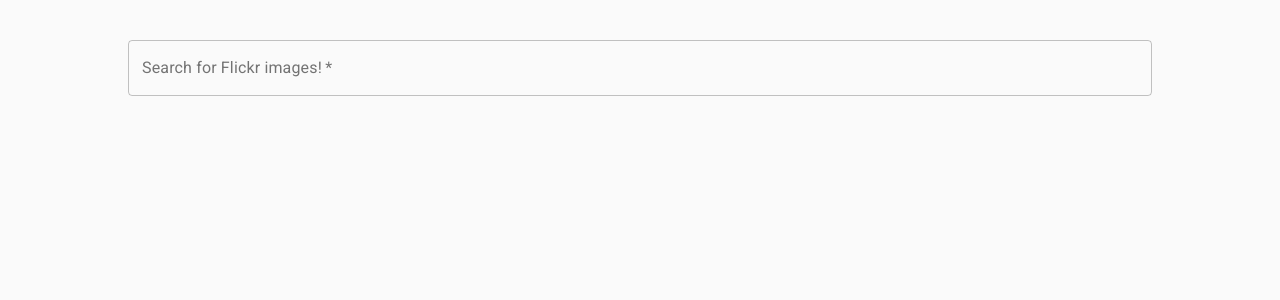
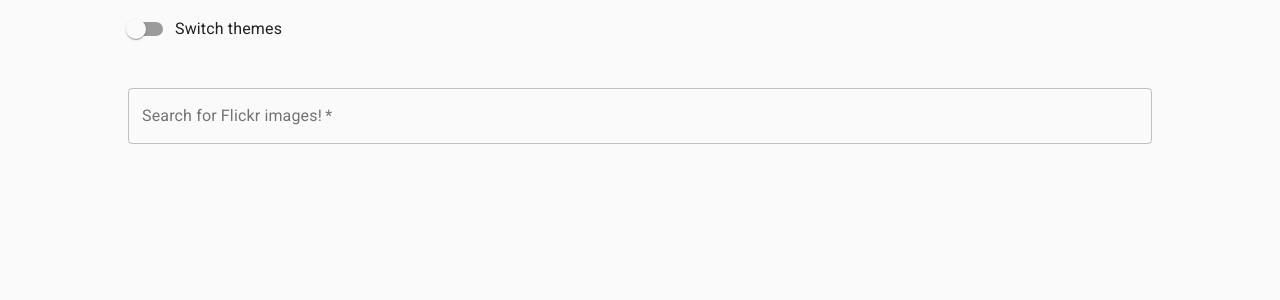
Before and after one commit to frogThanos/flickr-client, a React (Create React App) app: page / in a window 1280 px wide. Shown: the top 300 px of the page. Built offline with nearby package versions, Linux system fonts and the light colour scheme; what flickr-sdk would draw is missing.

Commit message:
add light and dark theme

```diff
--- a/src/App.tsx
+++ b/src/App.tsx
@@ -1,24 +1,45 @@
-import React, { FC } from 'react';
+import React, { FC, useState } from 'react';
 import { Provider } from 'react-redux';
 import CssBaseline from '@material-ui/core/CssBaseline';
+import { MuiThemeProvider, createMuiTheme } from "@material-ui/core/styles";
 import { store } from './redux';
 
 import Search from './components/Search';
 import Photos from './components/Photos';
 import Pagination from './components/Pagination';
 import LoadingIndicator from './components/LoadingIndicator';
+import ThemeSwitch from './components/ThemeSwitch';
 
 const App: FC = () => {
+  const [theme, setTheme] = useState({
+    palette: {
+      type: "light"
+    }
+  });
+
+  const toggleDarkTheme = () => {
+    const newPaletteType = theme.palette.type === "light" ? "dark" : "light";
+    setTheme({
+      palette: {
+        type: newPaletteType
+      }
+    });
+  };
+  // @ts-ignore
+  const muiTheme = createMuiTheme(theme);
   return (
+    <MuiThemeProvider theme={muiTheme}>
       <Provider store={store}>
         <div className="App">
           <CssBaseline />
           <LoadingIndicator />
+          <ThemeSwitch toggleDarkTheme={toggleDarkTheme} />
           <Search />
           <Photos />
           <Pagination />
         </div>
       </Provider>
+    </MuiThemeProvider>
   );
 };
 
--- /dev/null
+++ b/src/components/ThemeSwitch/index.tsx
@@ -0,0 +1,22 @@
+import React, { FC } from 'react';
+import FormControlLabel from '@material-ui/core/FormControlLabel';
+import Switch from '@material-ui/core/Switch';
+import useStyles from './useStyles';
+
+interface ThemeSwitchProps {
+  toggleDarkTheme: () => void;
+}
+
+const ThemeSwitch: FC<ThemeSwitchProps> = ({ toggleDarkTheme }) => {
+  const classes = useStyles();
+  return (
+    <div className={classes.container}>
+      <FormControlLabel
+        control={<Switch onChange={toggleDarkTheme} />}
+        label="Switch themes"
+      />
+    </div>
+  );
+};
+
+export default ThemeSwitch;
--- /dev/null
+++ b/src/components/ThemeSwitch/useStyles.ts
@@ -0,0 +1,13 @@
+import { createStyles, makeStyles } from '@material-ui/core/styles';
+
+const useStyles = makeStyles(() =>
+  createStyles({
+    container: {
+      display: 'flex',
+      width: '80%',
+      margin: '10px auto 0 auto',
+    },
+  }),
+);
+
+export default useStyles;
```
Lines whose indentation alone changed are shown as unchanged.
